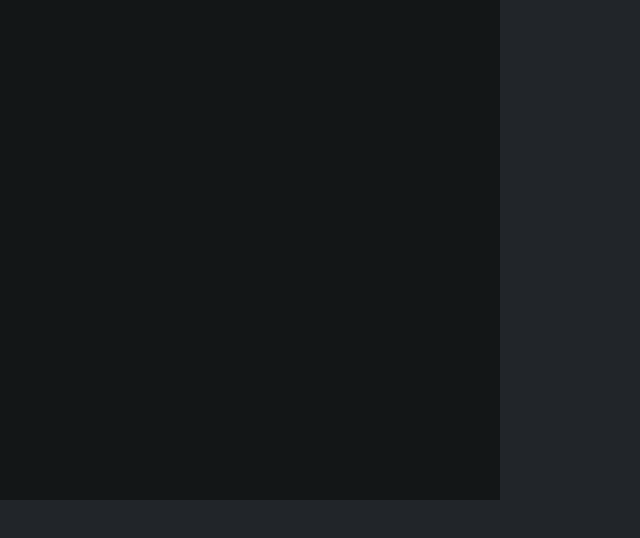
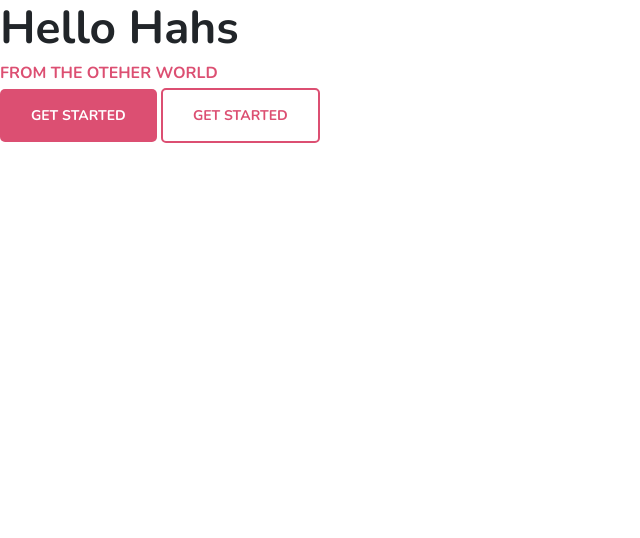
Before and after one commit to quynhtran158/Master, a plain HTML site: page index.html in a window 1280 px wide. Shown: the whole page, without its empty margins (0-640 px from the left). Drawn offline with nearby package versions, Linux system fonts and the light colour scheme.

Commit message:
css mẫu

```diff
--- a/index.css
+++ b/index.css
@@ -1,10 +1,18 @@
-a {
-  text-decoration: none;
+* {
+  font-family: "Nunito", sans-serif;
 }
 
 :root {
-  --pink: #dc4f72;
-  --black-light-text: #5a5a5a;
+  --primary-color: #dc4f72; /* màu chủ đạo */
+  --black-light-text: #5a5a5a; /* màu chữ chìm */
+}
+
+body {
+  background-color: var(--bg-color);
+}
+
+a {
+  text-decoration: none;
 }
 
 [data-bs-theme="dark"] {
@@ -17,9 +25,39 @@ a {
   --bg-color-light: #f7f9fc;
 }
 
-#navbar {
-  display: block;
-  width: 500px;
-  height: 500px;
-  background-color: var(--bg-color);
+h3.sub-title {
+  font-size: 46px;
+  font-weight: 700;
+  text-transform: capitalize;
 }
+
+h6.title {
+  font-size: 16px;
+  line-height: 20px;
+  font-weight: 700;
+  color: var(--primary-color);
+  text-transform: uppercase;
+  margin-bottom: 5px;
+}
+
+button {
+  outline: 0;
+  border: 0;
+  padding: 15px 30px;
+  border-radius: 5px;
+  font-weight: bold;
+  font-size: 14px;
+  text-transform: uppercase;
+}
+
+button.pink {
+  background-color: var(--primary-color);
+  color: white;
+  border: 1px solid transparent;
+}
+
+button.white {
+  background-color: white;
+  color: var(--primary-color);
+  border: 2px solid var(--primary-color);
+}
--- a/index.html
+++ b/index.html
@@ -1,7 +1,7 @@
 <!DOCTYPE html>
-<html lang="en" data-bs-theme="dark">
+<html lang="en" data-bs-theme="white">
   <head>
-    <title>Title</title>
+    <title>Masterwork - Side project</title>
     <!-- Required meta tags -->
     <meta charset="utf-8" />
     <meta
@@ -17,18 +17,42 @@
       crossorigin="anonymous"
     />
 
+    <!-- Font awesome -->
+    <link
+      rel="stylesheet"
+      href="https://cdnjs.cloudflare.com/ajax/libs/font-awesome/6.4.2/css/all.min.css"
+      integrity="sha512-z3gLpd7yknf1YoNbCzqRKc4qyor8gaKU1qmn+CShxbuBusANI9QpRohGBreCFkKxLhei6S9CQXFEbbKuqLg0DA=="
+      crossorigin="anonymous"
+      referrerpolicy="no-referrer"
+    />
+
+    <!-- Google Font -->
+    <link
+      href="//fonts.googleapis.com/css2?family=Nunito:wght@200;300;400;600;700;800;900&amp;display=swap"
+      rel="stylesheet"
+    />
+
     <!-- CSS from other lib -->
 
     <!-- Custom CSS -->
     <link rel="stylesheet" href="./index.css" />
   </head>
   <body>
-    <section id="navbar"></section>
+    <!-- Quỳnh -->
+    <section id="navbar">
+      <!-- Các element mẫu -->
+      <h3 class="sub-title">Hello hahs</h3>
+      <h6 class="title">From the oteher world</h6>
+      <button class="pink">GET STARTED</button>
+      <button class="white">GET STARTED</button>
+    </section>
     <section id="banner"></section>
     <section id="reason"></section>
     <section id="about"></section>
     <section id="bio"></section>
     <section id="qaa"></section>
+
+    <!-- Phúc -->
     <section id="project"></section>
     <section id="testimonial"></section>
     <section id="action"></section>
```
Also changed, not shown: Ghi chú cho Quỳnh.txt (added, +22 -0 lines).
